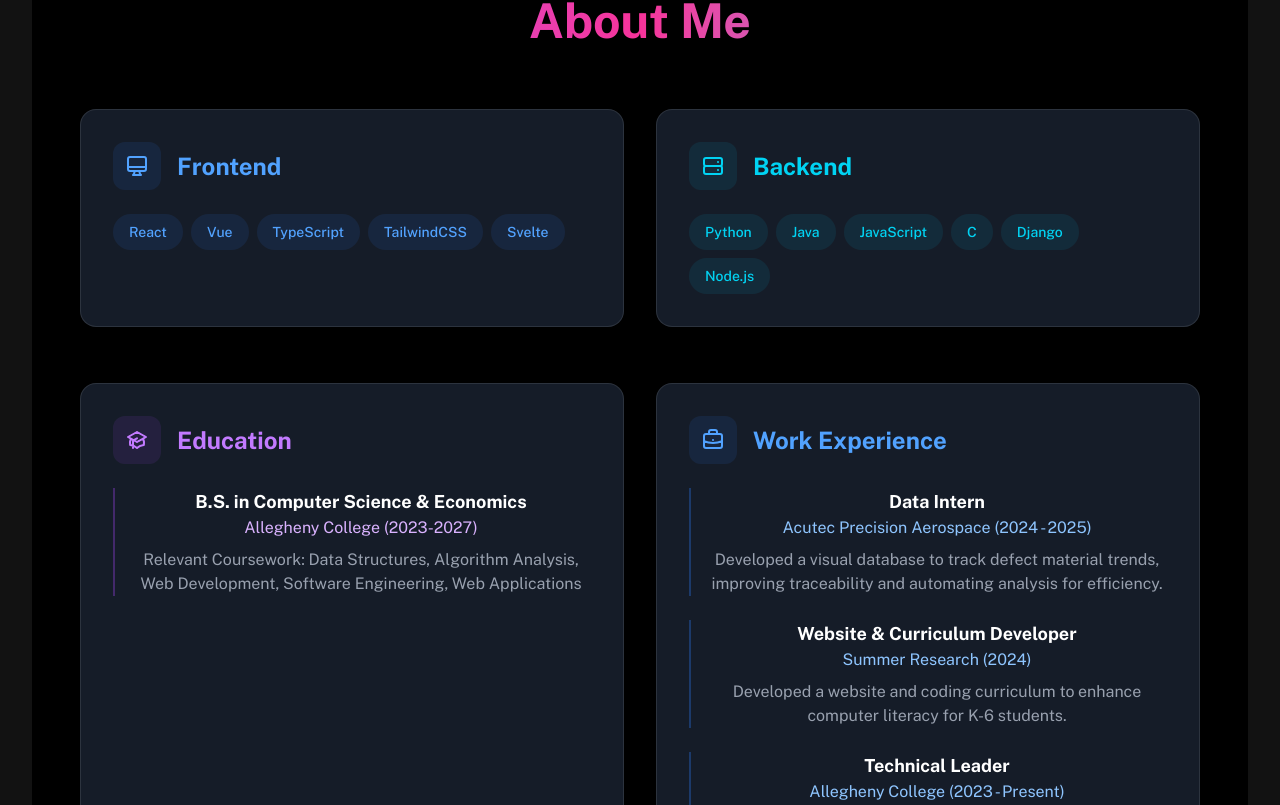
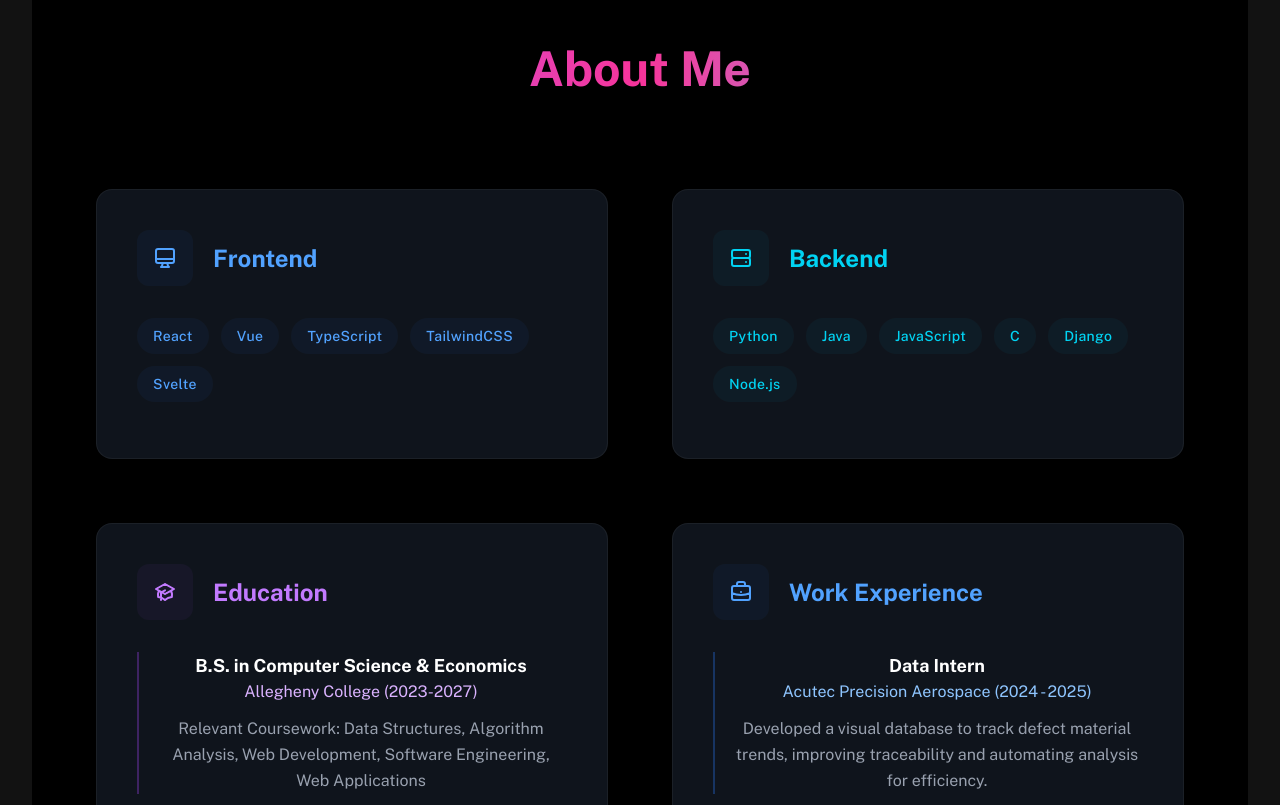
Before and after one commit to hemanialaparthi/personal-portfolio, a React (Vite) app in the folder personal-portfolio/: page / in a window 1280 px wide. Shown: the part 915-1720 px from the top of the page. Built offline with nearby package versions, Linux system fonts and the light colour scheme.

Commit message:
fix(About.jsx): complete the about.jsx page

```diff
--- a/personal-portfolio/src/components/sections/About.jsx
+++ b/personal-portfolio/src/components/sections/About.jsx
@@ -12,29 +12,30 @@ export const About = () => {
   return (
     <section
       id="about"
-        className="min-h-screen flex items-center justify-center py-20 bg-black relative overflow-hidden"
+      className="min-h-screen flex items-center justify-center py-32 bg-black relative overflow-hidden"
     >
-        <div className="w-full max-w-6xl px-4 relative z-10">
-          <h2 className="text-5xl font-bold mb-16 bg-gradient-to-r from-purple-500 via-pink-500 to-blue-500 bg-clip-text text-transparent text-center">
+      <div className="w-full max-w-6xl mx-auto px-6 md:px-8 relative z-10">
+        <h2 className="text-5xl font-bold mb-24 bg-gradient-to-r from-purple-500 via-pink-500 to-blue-500 bg-clip-text text-transparent text-center">
           About Me
         </h2>
+
         {/* top row: frontend and backend */}
-          <div className="grid grid-cols-1 md:grid-cols-2 gap-8 mb-14">
+        <div className="grid grid-cols-1 md:grid-cols-2 gap-12 md:gap-16 mb-12 md:mb-16">
           {/* frontend section */}
-            <div className="rounded-2xl p-8 border border-white/10 backdrop-blur-sm bg-gray-800/70 hover:-translate-y-2 hover:shadow-lg hover:shadow-blue-500/20 transition-all duration-300 group">
-              <div className="flex items-center mb-6">
-                <div className="p-3 bg-blue-500/10 rounded-xl mr-4">
+          <div className="rounded-2xl p-10 border border-white/5 backdrop-blur-sm bg-gray-800/50 hover:-translate-y-2 hover:shadow-xl hover:shadow-blue-500/10 transition-all duration-300 group">
+            <div className="flex items-center mb-8">
+              <div className="p-4 bg-blue-500/5 rounded-xl mr-5">
                 <svg className="w-6 h-6 text-blue-400" fill="none" stroke="currentColor" viewBox="0 0 24 24" xmlns="http://www.w3.org/2000/svg">
                   <path strokeLinecap="round" strokeLinejoin="round" strokeWidth="2" d="M9.75 17L9 20l-1 1h8l-1-1-.75-3M3 13h18M5 17h14a2 2 0 002-2V5a2 2 0 00-2-2H5a2 2 0 00-2 2v10a2 2 0 002 2z"></path>
                 </svg>
               </div>
               <h3 className="text-2xl font-bold text-blue-400 group-hover:text-blue-300 transition-colors">Frontend</h3>
             </div>
-              <div className="flex flex-wrap gap-2">
+            <div className="flex flex-wrap gap-3 mb-4">
               {frontendSkills.map((tech, key) => (
                 <span
                   key={key}
-                    className="bg-blue-500/10 text-blue-400 py-2 px-4 rounded-full text-sm hover:bg-blue-500/30 hover:shadow-[0_2px_12px_rgba(59,130,246,0.3)] transition-all duration-300 font-medium"
+                  className="bg-blue-500/5 text-blue-400 py-2 px-4 rounded-full text-sm hover:bg-blue-500/20 hover:shadow-lg transition-all duration-300 font-medium tracking-wide"
                 >
                   {tech}
                 </span>
@@ -43,20 +44,20 @@ export const About = () => {
           </div>
 
           {/* backend Section */}
-            <div className="rounded-2xl p-8 border border-white/10 backdrop-blur-sm bg-gray-800/70 hover:-translate-y-2 hover:shadow-lg hover:shadow-cyan-500/20 transition-all duration-300 group">
-              <div className="flex items-center mb-6">
-                <div className="p-3 bg-cyan-500/10 rounded-xl mr-4">
+          <div className="rounded-2xl p-10 border border-white/5 backdrop-blur-sm bg-gray-800/50 hover:-translate-y-2 hover:shadow-xl hover:shadow-cyan-500/10 transition-all duration-300 group">
+            <div className="flex items-center mb-8">
+              <div className="p-4 bg-cyan-500/5 rounded-xl mr-5">
                 <svg className="w-6 h-6 text-cyan-400" fill="none" stroke="currentColor" viewBox="0 0 24 24" xmlns="http://www.w3.org/2000/svg">
                   <path strokeLinecap="round" strokeLinejoin="round" strokeWidth="2" d="M5 12h14M5 12a2 2 0 01-2-2V6a2 2 0 012-2h14a2 2 0 012 2v4a2 2 0 01-2 2M5 12a2 2 0 00-2 2v4a2 2 0 002 2h14a2 2 0 002-2v-4a2 2 0 00-2-2m-2-4h.01M17 16h.01"></path>
                 </svg>
               </div>
               <h3 className="text-2xl font-bold text-cyan-400 group-hover:text-cyan-300 transition-colors">Backend</h3>
             </div>
-              <div className="flex flex-wrap gap-2">
+            <div className="flex flex-wrap gap-3 mb-4">
               {backendSkills.map((tech, key) => (
                 <span
                   key={key}
-                    className="bg-cyan-500/10 text-cyan-400 py-2 px-4 rounded-full text-sm hover:bg-cyan-500/30 hover:shadow-[0_2px_12px_rgba(34,211,238,0.3)] transition-all duration-300 font-medium"
+                  className="bg-cyan-500/5 text-cyan-400 py-2 px-4 rounded-full text-sm hover:bg-cyan-500/20 hover:shadow-lg transition-all duration-300 font-medium tracking-wide"
                 >
                   {tech}
                 </span>
@@ -66,24 +67,24 @@ export const About = () => {
         </div>
 
         {/* botton row: education and work experience */}
-          <div className="grid grid-cols-1 md:grid-cols-2 gap-8">
+        <div className="grid grid-cols-1 md:grid-cols-2 gap-12 md:gap-16">
           {/* education section */}
-            <div className="p-8 rounded-2xl border border-white/10 backdrop-blur-sm bg-gray-800/70 hover:-translate-y-2 hover:shadow-lg hover:shadow-purple-500/20 transition-all duration-300">
-              <div className="flex items-center mb-6">
-                <div className="p-3 bg-purple-500/10 rounded-xl mr-4">
+          <div className="rounded-2xl p-10 border border-white/5 backdrop-blur-sm bg-gray-800/50 hover:-translate-y-2 hover:shadow-xl hover:shadow-purple-500/10 transition-all duration-300 group">
+            <div className="flex items-center mb-8">
+              <div className="p-4 bg-purple-500/5 rounded-xl mr-5">
                 <svg className="w-6 h-6 text-purple-400" fill="none" stroke="currentColor" viewBox="0 0 24 24" xmlns="http://www.w3.org/2000/svg">
                   <path d="M12 14l9-5-9-5-9 5 9 5z"></path>
                   <path d="M12 14l6.16-3.422a12.083 12.083 0 01.665 6.479A11.952 11.952 0 0012 20.055a11.952 11.952 0 00-6.824-2.998 12.078 12.078 0 01.665-6.479L12 14z"></path>
                   <path strokeLinecap="round" strokeLinejoin="round" strokeWidth="2" d="M12 14l9-5-9-5-9 5 9 5zm0 0l6.16-3.422a12.083 12.083 0 01.665 6.479A11.952 11.952 0 0012 20.055a11.952 11.952 0 00-6.824-2.998 12.078 12.078 0 01.665-6.479L12 14zm-4 6v-7.5l4-2.222"></path>
                 </svg>
               </div>
-                <h3 className="text-2xl font-bold text-purple-400">Education</h3>
+              <h3 className="text-2xl font-bold text-purple-400 group-hover:text-purple-300 transition-colors">Education</h3>
             </div>
-              <div className="space-y-4 text-gray-300">
+            <div className="space-y-6 text-gray-300">
               <div className="pl-4 border-l-2 border-purple-500/30 hover:border-purple-500 transition-colors">
                 <h4 className="font-bold text-lg text-white">B.S. in Computer Science & Economics</h4>
-                  <p className="text-purple-300">Allegheny College (2023-2027)</p>
-                  <p className="mt-2 text-gray-400">
+                <p className="text-purple-300 mb-3">Allegheny College (2023-2027)</p>
+                <p className="text-gray-400 leading-relaxed">
                   Relevant Coursework: Data Structures, Algorithm Analysis, Web Development, Software Engineering, Web Applications
                 </p>
               </div>
@@ -91,39 +92,39 @@ export const About = () => {
           </div>
 
           {/* work experience section */}
-            <div className="p-8 rounded-2xl border border-white/10 backdrop-blur-sm bg-gray-800/70 hover:-translate-y-2 hover:shadow-lg hover:shadow-blue-500/20 transition-all duration-300">
-              <div className="flex items-center mb-6">
-                <div className="p-3 bg-blue-500/10 rounded-xl mr-4">
+          <div className="rounded-2xl p-10 border border-white/5 backdrop-blur-sm bg-gray-800/50 hover:-translate-y-2 hover:shadow-xl hover:shadow-blue-500/10 transition-all duration-300 group">
+            <div className="flex items-center mb-8">
+              <div className="p-4 bg-blue-500/5 rounded-xl mr-5">
                 <svg className="w-6 h-6 text-blue-400" fill="none" stroke="currentColor" viewBox="0 0 24 24" xmlns="http://www.w3.org/2000/svg">
                   <path strokeLinecap="round" strokeLinejoin="round" strokeWidth="2" d="M21 13.255A23.931 23.931 0 0112 15c-3.183 0-6.22-.62-9-1.745M16 6V4a2 2 0 00-2-2h-4a2 2 0 00-2 2v2m4 6h.01M5 20h14a2 2 0 002-2V8a2 2 0 00-2-2H5a2 2 0 00-2 2v10a2 2 0 002 2z"></path>
                 </svg>
               </div>
-                <h3 className="text-2xl font-bold text-blue-400">Work Experience</h3>
+              <h3 className="text-2xl font-bold text-blue-400 group-hover:text-blue-300 transition-colors">Work Experience</h3>
             </div>
             <div className="space-y-6 text-gray-300">
               <div className="pl-4 border-l-2 border-blue-500/30 hover:border-blue-500 transition-colors">
                 <h4 className="font-bold text-lg text-white">Data Intern</h4>
-                  <p className="text-blue-300">Acutec Precision Aerospace (2024 - 2025)</p>
-                  <p className="mt-2 text-gray-400">
+                <p className="text-blue-300 mb-3">Acutec Precision Aerospace (2024 - 2025)</p>
+                <p className="text-gray-400 leading-relaxed">
                   Developed a visual database to track defect material trends, improving traceability and automating analysis for efficiency.
                 </p>
               </div>
 
               <div className="pl-4 border-l-2 border-blue-500/30 hover:border-blue-500 transition-colors">
                 <h4 className="font-bold text-lg text-white">Website & Curriculum Developer</h4>
-                  <p className="text-blue-300">Summer Research (2024)</p>
-                  <p className="mt-2 text-gray-400">
+                <p className="text-blue-300 mb-3">Summer Research (2024)</p>
+                <p className="text-gray-400 leading-relaxed">
                   Developed a website and coding curriculum to enhance computer literacy for K-6 students.
                 </p>
               </div>
+
               <div className="pl-4 border-l-2 border-blue-500/30 hover:border-blue-500 transition-colors">
                 <h4 className="font-bold text-lg text-white">Technical Leader</h4>
-                  <p className="text-blue-300">Allegheny College (2023 - Present)</p>
-                  <p className="mt-2 text-gray-400">
+                <p className="text-blue-300 mb-3">Allegheny College (2023 - Present)</p>
+                <p className="text-gray-400 leading-relaxed">
                   Support students and faculty with interface issues, course concepts, and curriculum development.
                 </p>
               </div>
-
             </div>
           </div>
         </div>
```
Lines whose indentation alone changed are shown as unchanged.
